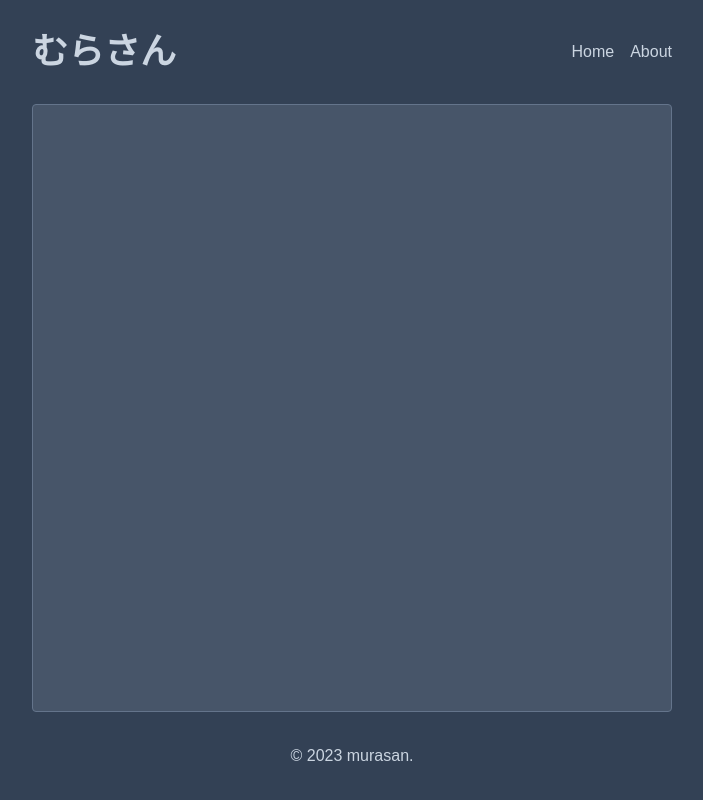
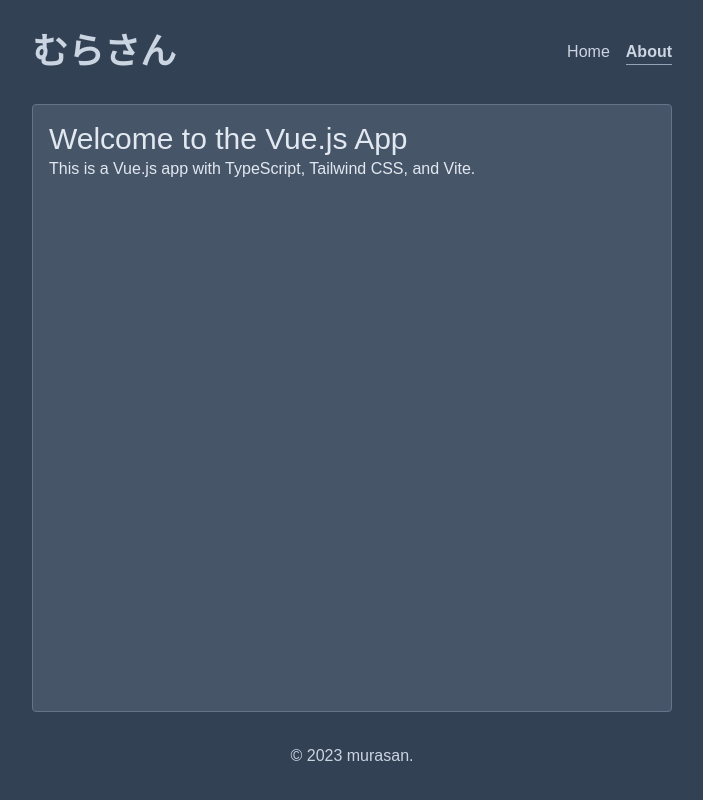
Before and after one commit to mura32033/muranuun-dev, a Nuxt app: page /about in a window 1280 px wide. Shown: the whole page, without its empty margins (288-991 px from the left). Built offline with nearby package versions, Linux system fonts and the light colour scheme; a web font is replaced by a local one.

Commit message:
created about page

```diff
--- /dev/null
+++ b/pages/about.vue
@@ -0,0 +1,15 @@
+<script setup lang="ts">
+  useHead({
+    title: 'About'
+  })
+</script>
+
+<template>
+  <div>
+    <!-- Welcome -->
+    <h1 class="text-3xl">Welcome to the Vue.js App</h1>
+    <p>
+      This is a Vue.js app with TypeScript, Tailwind CSS, and Vite.
+    </p>
+  </div>
+</template>
```
